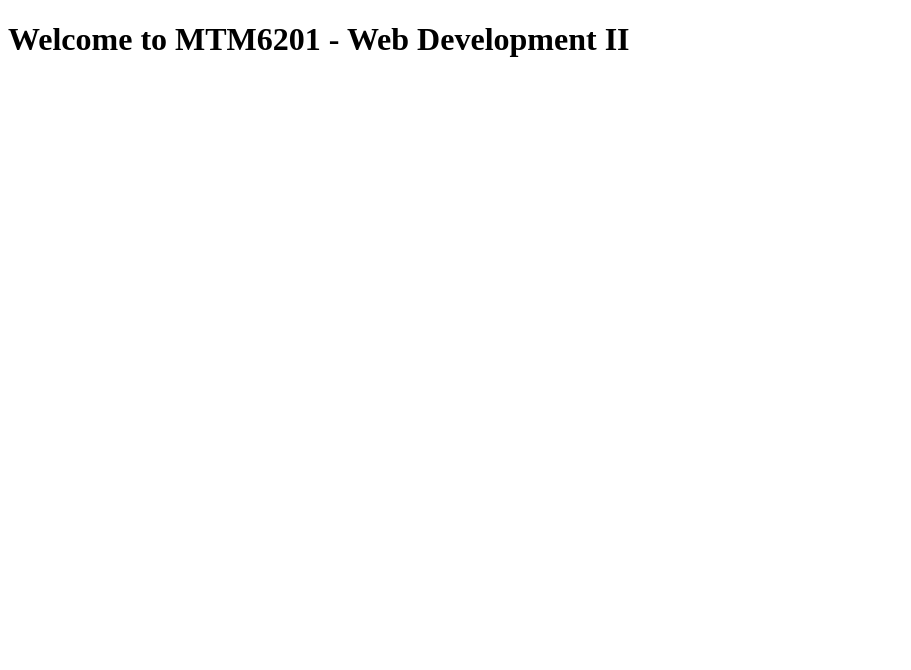
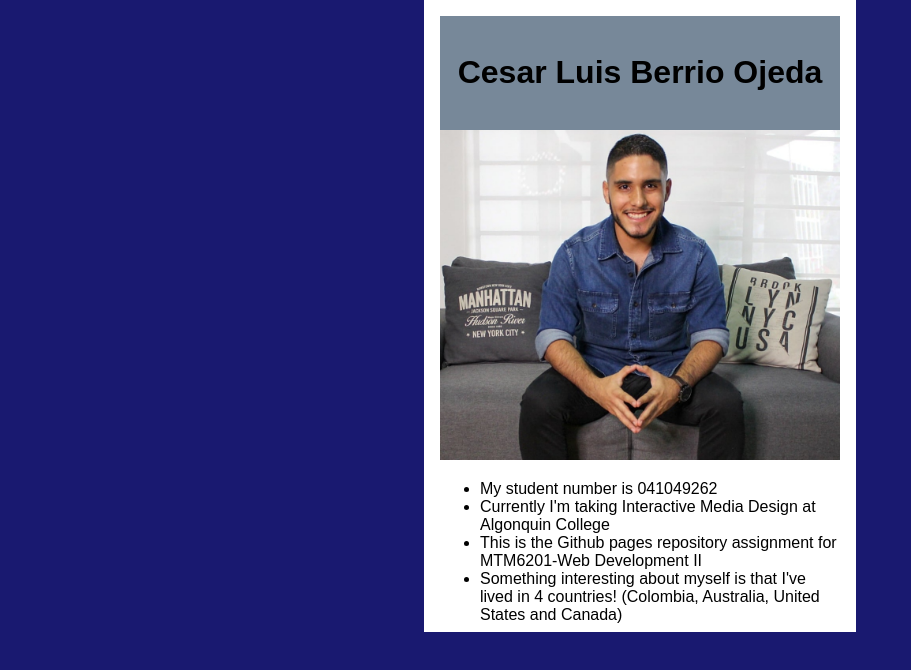
Before and after one commit to berr0161/mtm6201-week-1, a plain HTML site: page index.html in a window 1280 px wide. Shown: the whole page, without its empty margins (0-911 px from the left). Drawn offline with Linux system fonts and the light colour scheme.

Commit message:
Adss html structre and css folder with styles

```diff
--- /dev/null
+++ b/css/style.css
@@ -0,0 +1,33 @@
+body {
+    font-family: Arial, Helvetica, sans-serif;
+        margin: 0;
+    background-color: midnightblue;
+}
+
+.wrapper{
+    padding: 1rem;
+    background-color: white;
+    width: 400px;
+    margin: auto;
+    height: 600px;
+}
+
+li{
+    margin-left: 0 ;
+}
+h1 {
+    padding: 1px;
+    color: black;
+    text-align: center;
+}
+
+header{
+    background-color: lightslategrey;
+    text-align: center;
+    padding: 1rem;
+}
+
+img{
+    max-width: 100%;
+    margin: auto;
+}
--- a/index.html
+++ b/index.html
@@ -1,13 +1,27 @@
 <!DOCTYPE html>
 <html lang="en">
+
 <head>
     <meta charset="UTF-8">
     <meta http-equiv="X-UA-Compatible" content="IE=edge">
     <meta name="viewport" content="width=device-width, initial-scale=1.0">
+    <link href="css/style.css" rel="stylesheet">
     <title>MTM6201 - Week 1</title>
 </head>
+
 <body>
-    <h1>Welcome to MTM6201 - Web Development II</h1>
+    <div class="wrapper">
+        <header>
+            <h1>Cesar Luis Berrio Ojeda</h1>
+        </header>
+        <img src="images/1642188482822.jpg" alt="cesar">
+    <ul>
+        <li>My student number is 041049262</li>
+        <li>Currently I'm taking Interactive Media Design at Algonquin College</li>
+        <li>This is the Github pages repository assignment for MTM6201-Web Development II</li>
+        <li>Something interesting about myself is that I've lived in 4 countries! (Colombia, Australia, United States and Canada) </li>
+    </ul>
+</div>
+</body>
 
-</body>
 </html>
```
Also changed, not shown: images/1642188482822.jpg (added), images/1642188936251.jpg (added).
